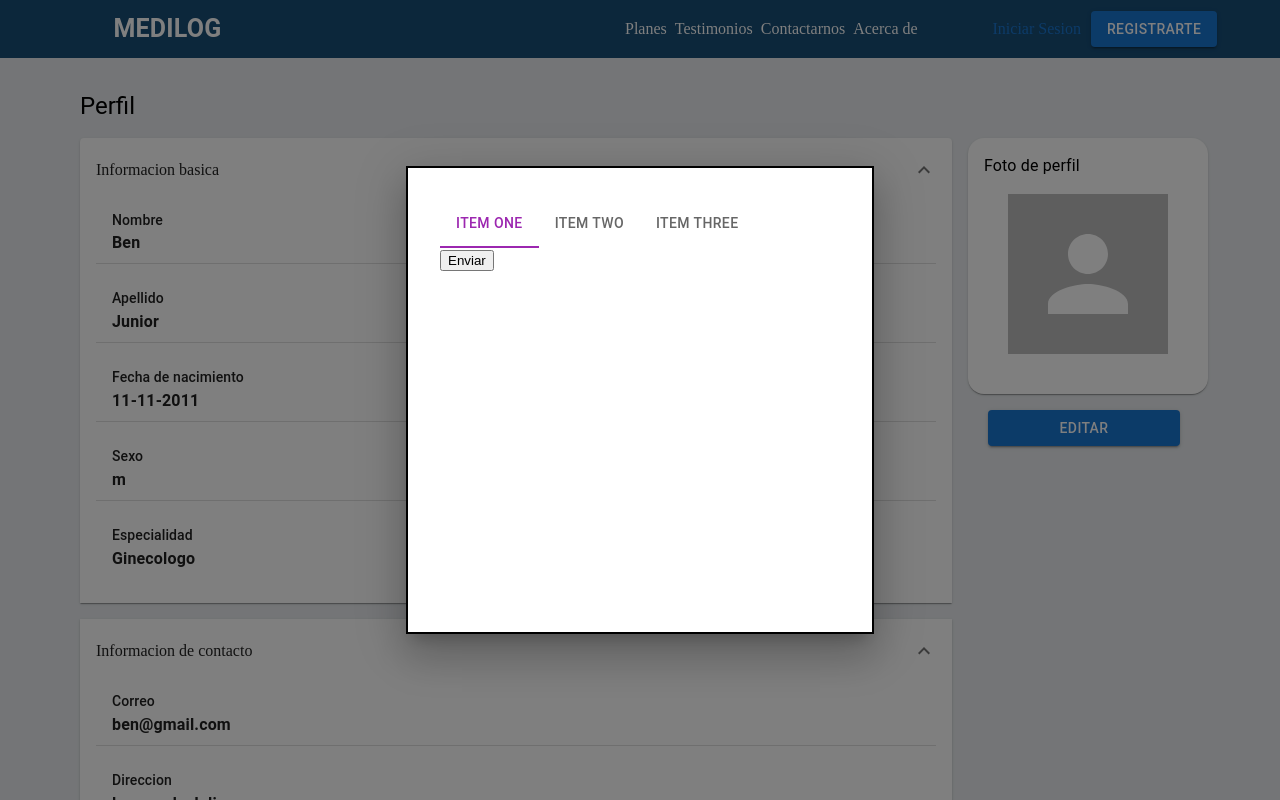
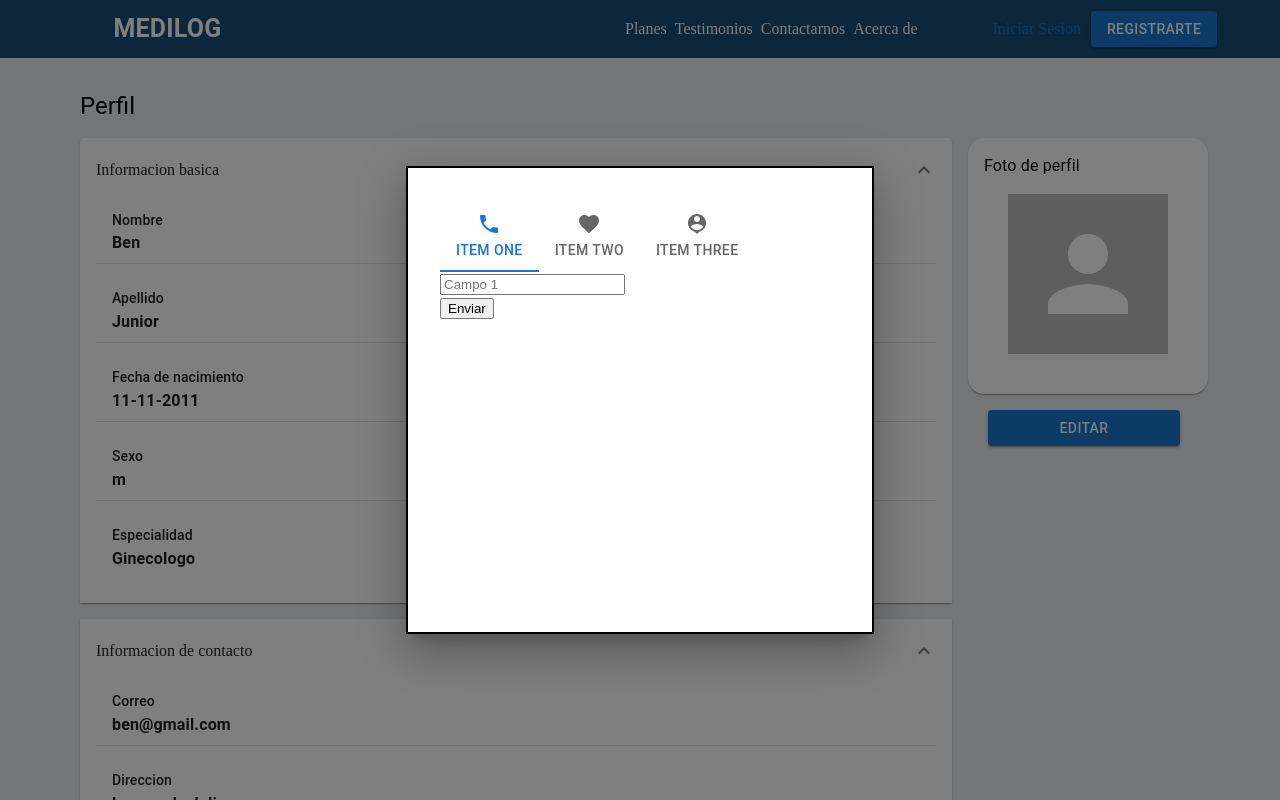
Before and after one commit to LennyMGarcia/MediLog, a React (Vite) app in the folder Cliente/: page /profile/BenJunior in a window 1280 px wide. Both pictures are taken after a click on the button "EDITAR". Shown: the top 800 px of the page. Built offline with nearby package versions, Linux system fonts and the light colour scheme.

Commit message:
Profile: prototipo de campo

```diff
--- a/Cliente/src/Pages/Profile/Components/Profile.tsx
+++ b/Cliente/src/Pages/Profile/Components/Profile.tsx
@@ -17,8 +17,11 @@ import Modal from "@mui/material/Modal/Modal";
 import Button from "@mui/material/Button/Button";
 import Tabs from "@mui/material/Tabs/Tabs";
 import Tab from "@mui/material/Tab/Tab";
-import { Form, Formik } from "formik";
+import { Field, Form, Formik } from "formik";
 
+import PhoneIcon from '@mui/icons-material/Phone';
+import FavoriteIcon from '@mui/icons-material/Favorite';
+import PersonPinIcon from '@mui/icons-material/PersonPin';
 
 
 const style = {
@@ -161,6 +164,13 @@ const Profile: React.FC = () => {
     return <div>Cargando...</div>;
   }
 
+  const initialValues = {
+    tabValue: "one", // Valor inicial de la pestaña activa
+    field1: "", // Campos de ejemplo
+    field2: "",
+    field3: ""
+  };
+
   const userType: string = profileData.tipo;
 
   return (
@@ -271,29 +281,47 @@ const Profile: React.FC = () => {
                 <Box sx={{ width: '100%', typography: 'body1' }}>
                   <Box sx={{ width: '100%', height: "50vh" }}>
                     <Formik
-                      initialValues={{} }
-                      onSubmit={()=> console.log("adios")}
-                      >
-                      {({ values, handleSubmit }) => (
+                      initialValues={{initialValues}}
+                      onSubmit={() => console.log("adios")}
+                    >
+                      {({handleSubmit}) => (
                         <Form onSubmit={handleSubmit}>
                           <Tabs
                             value={tabValue}
                             onChange={handleTabChange}
-                            textColor="secondary"
-                            indicatorColor="secondary"
-                            aria-label="secondary tabs example"
+
                           >
-                            <Tab value="one" label="Item One" >
+                            <Tab icon={<PhoneIcon />} value="one" label="Item One" />
+                            <Tab icon={<FavoriteIcon />} value="two" label="Item Two" />
+                            <Tab icon={<PersonPinIcon />} value="three" label="Item Three" />
+                          </Tabs>
+                          <div role="tabpanel" hidden={tabValue !== "one"}>
+                            <Field
+                              type="text"
+                              name="field1"
+                              placeholder="Campo 1"
+                              onChange={console.log("1")}
+                            />
 
-                            </Tab>
-                            <Tab value="two" label="Item Two" >
+                          </div>
+                          <div role="tabpanel" hidden={tabValue !== "two"}>
+                            <Field
+                              type="text"
+                              name="field2"
+                              placeholder="Campo 2"
+                              onChange={console.log("1")}
+                            />
 
-                            </Tab>
-                            <Tab value="three" label="Item Three" >
+                          </div>
+                          <div role="tabpanel" hidden={tabValue !== "three"}>
+                            <Field
+                              type="text"
+                              name="field3"
+                              placeholder="Campo 3"
+                              onChange={console.log("1")}
+                            />
 
-                            </Tab>
-                          </Tabs>
-
+                          </div>
                           <button type="submit">Enviar</button>
                         </Form>
                       )}
```
